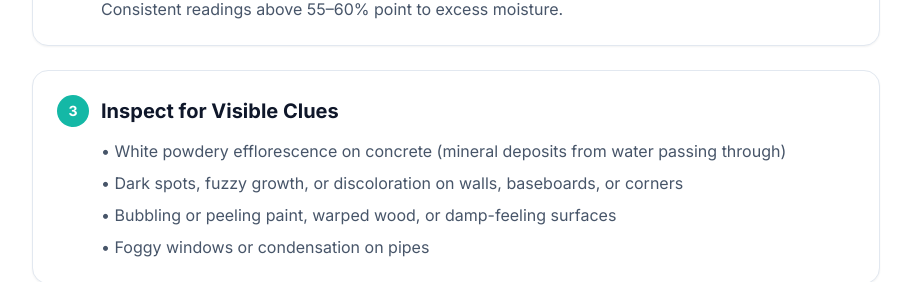
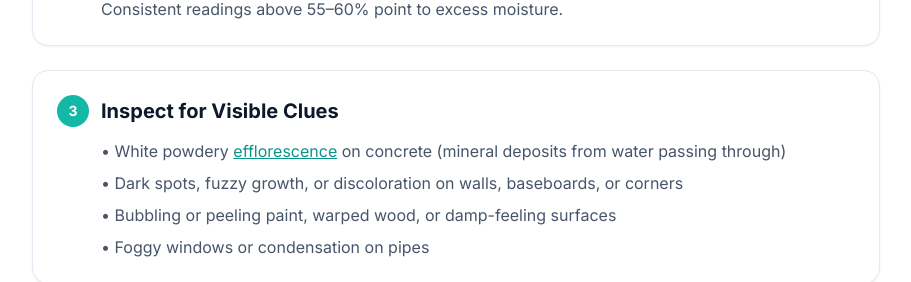
Before and after one commit to thebasementguide2026/basement-guide, a Next.js app: page /articles/musty-basement-smell in a window 1280 px wide. Shown: the part 2500-2782 px from the top of the page, without its empty margins (184-1095 px from the left). Built offline with nearby package versions, Linux system fonts and the light colour scheme.

Commit message:
feat: add cross-link to efflorescence article from musty smell

```diff
--- a/app/articles/musty-basement-smell/page.tsx
+++ b/app/articles/musty-basement-smell/page.tsx
@@ -140,7 +140,7 @@ export default function MustyBasementSmellArticle() {
                 <h3 className='text-xl font-bold text-slate-900'>Inspect for Visible Clues</h3>
               </div>
               <ul className='text-slate-600 ml-11 space-y-2'>
-                <li>&bull; White powdery efflorescence on concrete (mineral deposits from water passing through)</li>
+                <li>&bull; White powdery <Link href='/articles/basement-efflorescence' className='text-teal-600 underline hover:text-teal-800'>efflorescence</Link> on concrete (mineral deposits from water passing through)</li>
                 <li>&bull; Dark spots, fuzzy growth, or discoloration on walls, baseboards, or corners</li>
                 <li>&bull; Bubbling or peeling paint, warped wood, or damp-feeling surfaces</li>
                 <li>&bull; Foggy windows or condensation on pipes</li>
```
